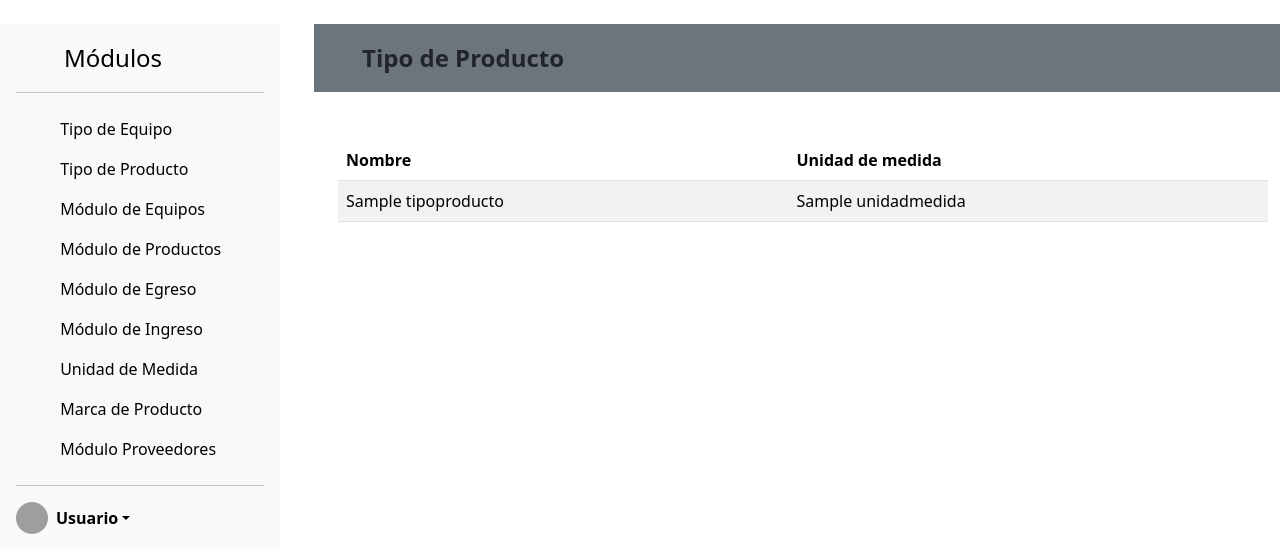
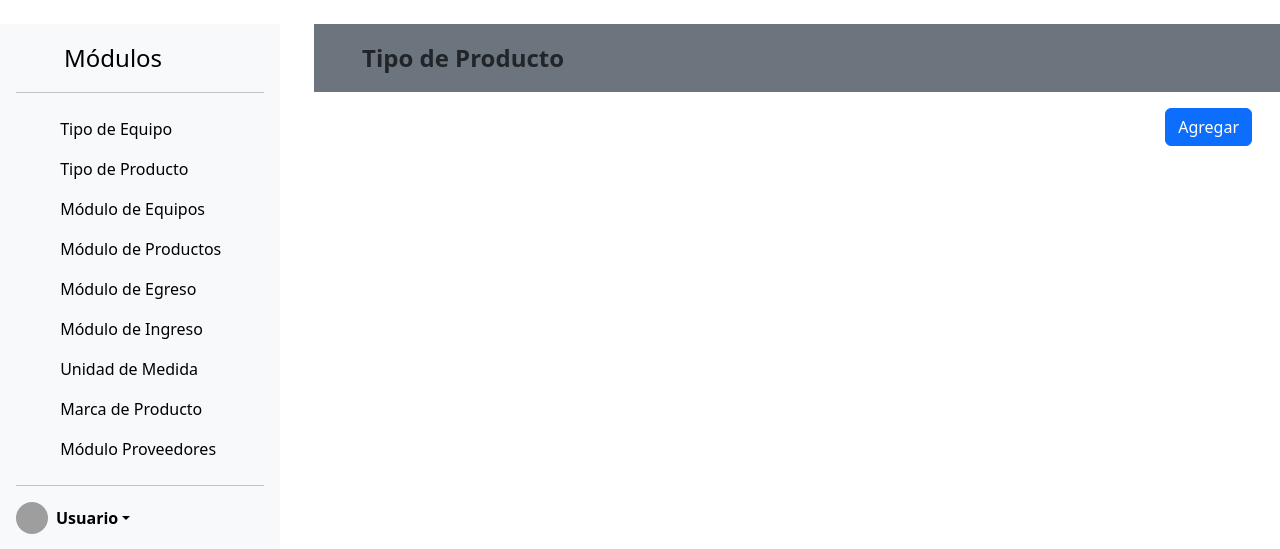
Before and after one commit to DiegoNunezG/Inventario_Laboratorio_ICB, a Django app: page /tipo-de-producto/ in a window 1280 px wide. Shown: the part 69-618 px from the top of the page. Run offline with Django 5.2, Linux system fonts and the light colour scheme; tables that the repository leaves empty hold one stand-in row (values such as "Sample post"); parts of the project's set-up code (start-up, migrations or seed data) failed here and were passed over; some libraries are stand-ins or nearby versions; grey boxes are pictures that could not be loaded.

Commit message:
avances en modal de tipo de producto

```diff
--- a/AppInventario/templates/AppInventario/base.html
+++ b/AppInventario/templates/AppInventario/base.html
@@ -48,7 +48,7 @@
                             </a>
                         </li>
                         <li>
-                            <a href="#" class="nav-link link-body-emphasis disabled-link">
+                            <a href="{% url "tipo_de_producto" %}" class="nav-link link-body-emphasis">
                                 <svg class="bi pe-none me-2" width="16" height="16"><use xlink:href="#speedometer2"></use></svg>
                                 Tipo de Producto
                             </a>
--- a/AppInventario/templates/AppInventario/tipo_de_producto.html
+++ b/AppInventario/templates/AppInventario/tipo_de_producto.html
@@ -4,7 +4,54 @@
     <p class="my-3 px-5 fs-4 fw-bold">Tipo de Producto</p>
 </div>
 
-<div class="container mt-5">
+<div class="row mt-3 mx-3">
+    <div class="col-12 text-end">
+        <button class="btn btn-primary" type="submit" name="editar" data-bs-toggle="modal" data-bs-target="#agregartipoequipo">Agregar</button>
+    </div>
+</div>
+<div class="modal fade" id="agregartipoequipo" tabindex="-1" role="dialog" aria-labelledby="myModalLabel" aria-hidden="true">
+    <div class="modal-dialog" role="document">
+        <div class="modal-content">
+            <div class="modal-header">
+                <h5 class="modal-title" id="myModalLabel">Título del Modal</h5>
+                <button type="button" class="btn-close" data-bs-dismiss="modal" aria-label="Close">
+                    <span aria-hidden="true">&times;</span>
+                </button>
+            </div>
+            <div class="modal-body">
+                <div class="container">
+                    <form method="POST">
+                        {% csrf_token %}
+                        <div class="form-floating mb-3">
+                            <form method="POST">
+                                {% csrf_token %}
+                                <div class="form-floating mb-3">
+                                    <input type="text" class="form-control rounded-3" id="floatingInput" placeholder="name@example.com">
+                                    <label for="floatingInput">Nombre</label>
+                                  </div>
+                                  <div class="form-floating mb-3">
+                                    <input type="text" class="form-control rounded-3" id="floatingPassword" placeholder="Password">
+                                    <label for="floatingPassword">Unidad de medida</label>
+                                  </div>
+                                  <div>
+                                    <button type="button" class="btn btn-secondary" data-bs-dismiss="modal">Cerrar</button>
+                                    <button type="button" class="btn btn-primary">Guardar cambios</button>
+                                </div>
+                            </form>
+                          <div>
+                            <button type="button" class="btn btn-secondary" data-bs-dismiss="modal">Cerrar</button>
+                            <button type="button" class="btn btn-primary">Guardar cambios</button>
+                        </div>
+                    </form>
+                </div>
+            </div>
+
+        </div>
+    </div>
+</div>
+
+
+<div class="container mt-3">
     <table class="table table-striped">
         <thead>
           <tr>
--- a/AppInventario/views.py
+++ b/AppInventario/views.py
@@ -2,6 +2,7 @@ from django.shortcuts import render, redirect
 from django.contrib.auth.forms import AuthenticationForm
 from django.contrib.auth import login, logout, authenticate
 from .models import TipoProducto
+from .forms import TipoProductoForm
 
 def login_web(request):
     if request.method == "POST":
@@ -25,5 +26,6 @@ def index(request):
 
 def tipo_de_producto(request):
     tipo_de_producto = TipoProducto.objects.all()
-    return render(request, "AppInventario/tipo_de_producto.html",
-                  {"tipo_de_producto": tipo_de_producto})
+    return render(request, "AppInventario/tipo_de_producto.html", {
+        "tipo_de_producto": tipo_de_producto,
+    })
```
Also changed, not shown: AppInventario/forms.py (added, +10 -0 lines).
